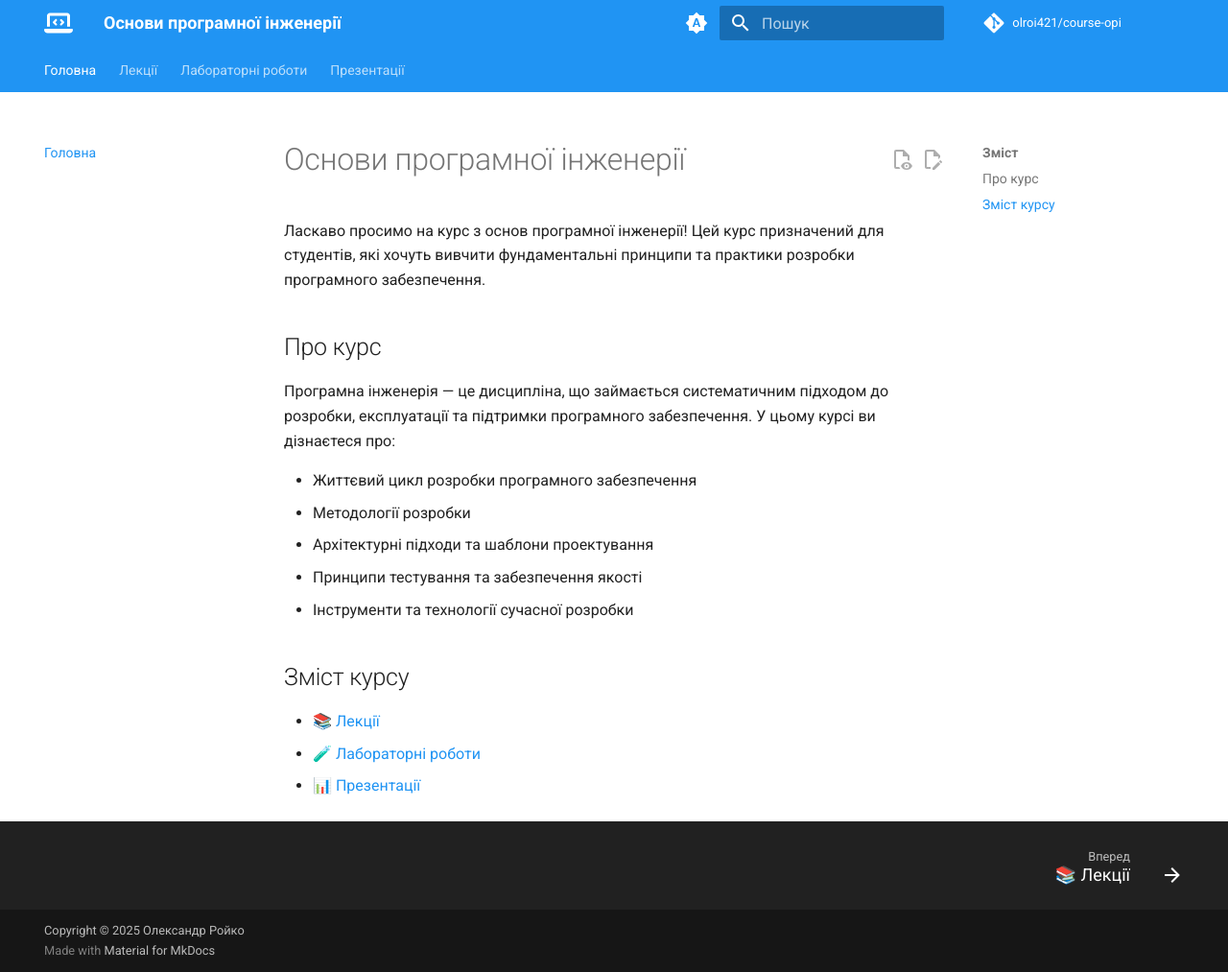
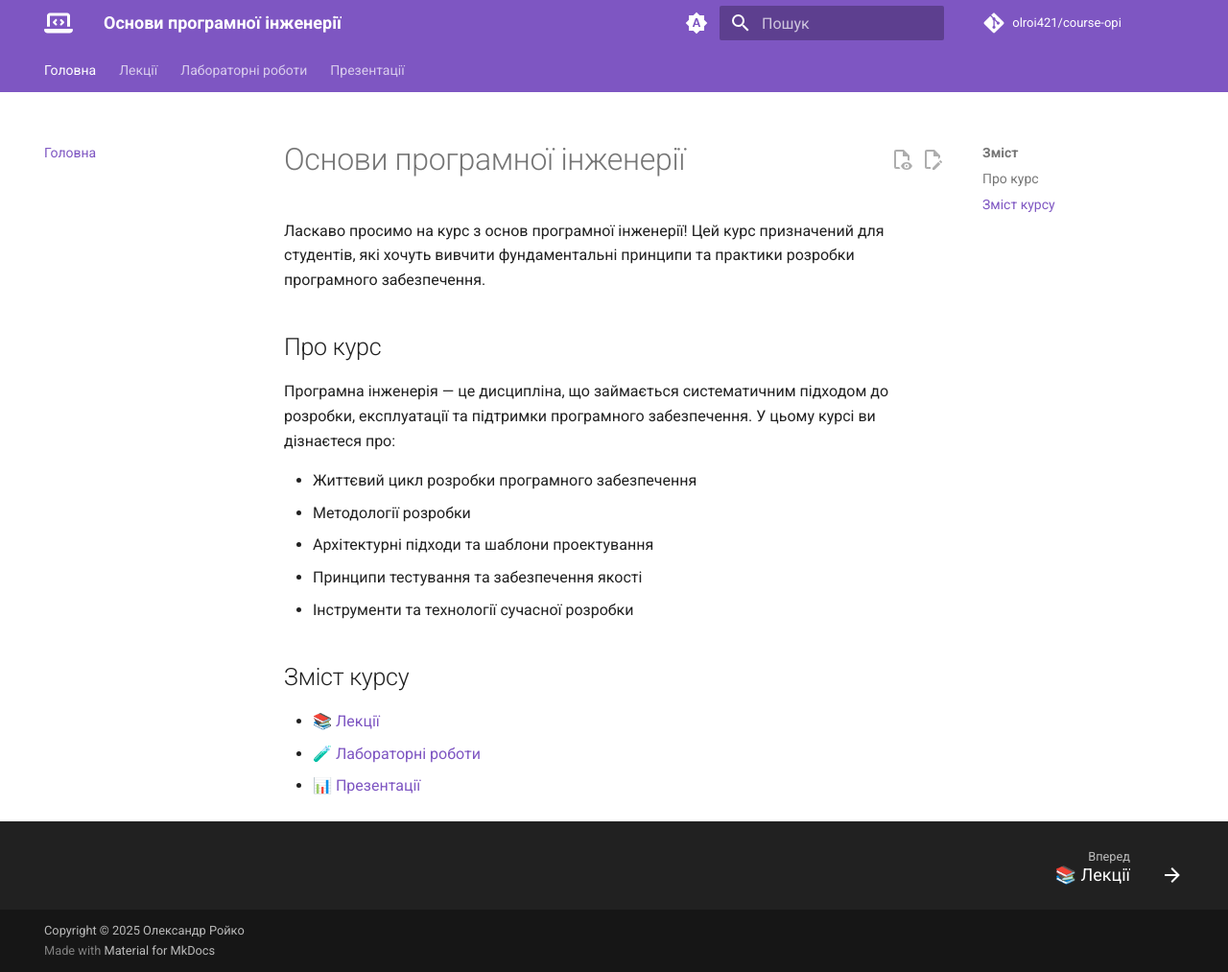
Before and after one commit to olroi421/course-opi, an MkDocs documentation site: the page built from docs/index.md, in a window 1280 px wide and 1013 px high. Shown: the whole window at 96% size. Built offline with MkDocs 1.6.1 and Material for MkDocs 9.7.7, drawn with Linux system fonts in a browser that asks for light colours; comment, search, counter and statistics services are not loaded.

Commit message:
Update mkdocs.yml

```diff
--- a/mkdocs.yml
+++ b/mkdocs.yml
@@ -34,24 +34,24 @@ theme:
     # Автоматична тема (за замовчуванням)
     - media: "(prefers-color-scheme)"
       scheme: default
-      primary: blue
-      accent: blue
+      primary: deep purple
+      accent: deep purple
       toggle:
         icon: material/brightness-auto
         name: Перемкнути на світлу тему
     # Світла тема
     - media: "(prefers-color-scheme: light)"
       scheme: default
-      primary: blue
-      accent: blue
+      primary: deep purple
+      accent: deep purple
       toggle:
         icon: material/brightness-7
         name: Перемкнути на темну тему
     # Темна тема
     - media: "(prefers-color-scheme: dark)"
       scheme: slate
-      primary: blue
-      accent: blue
+      primary: deep purple
+      accent: deep purple
       toggle:
         icon: material/brightness-4
         name: Перемкнути на автоматичну тему
```
